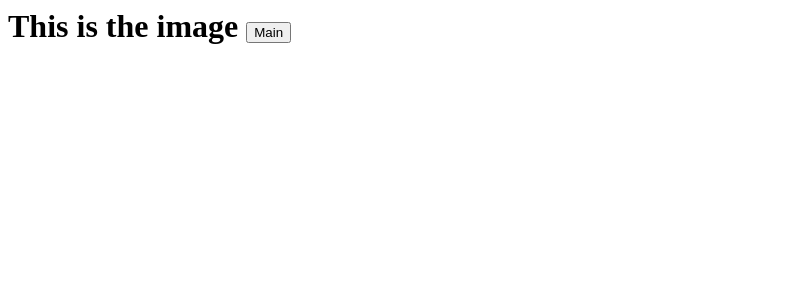
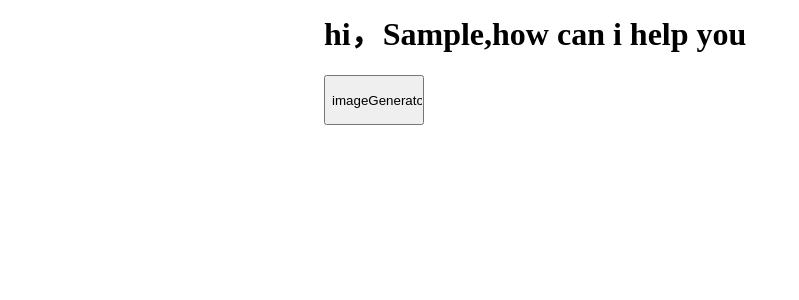
Before and after one commit to wuyanchen6/rpa-19Feb2024, a Python web app: template templates/image_gpt.html in a window 1280 px wide. Shown: the top 300 px of the page, without its empty margins (0-799 px from the left). Run offline with Jinja, Linux system fonts and the light colour scheme; the template is opened without the code that fills it: most values are stand-ins (such as "Sample title", 1, 10 or a date in 2020).

Commit message:
Update image_gpt.html

```diff
--- a/templates/image_gpt.html
+++ b/templates/image_gpt.html
@@ -1,4 +1,13 @@
-<h1>This is the image</h1》
-<form actiob="/main" method="post">
-<input type ="submit"value="Main"style="style="width:200px;height:100px;">
-</form>
+<style>
+  .container{width: 100%;margin: auto;}
+  @media(min-width:600px){.container{width: 80%;}}
+  @media(min-width:768px){.container{width: 60%;}}
+  @media(min-width:1024px){.container{width: 50%;}}
+ </style>
+
+<div class="container">
+<h1>hi，{{r}},how can i help you</h1>
+ <form action = "/image_gpt" method ="post">
+   <input type ="submit" value ="imageGenerator" style="width: 100px;height: 50px;">
+ </form>
+</div>
```
